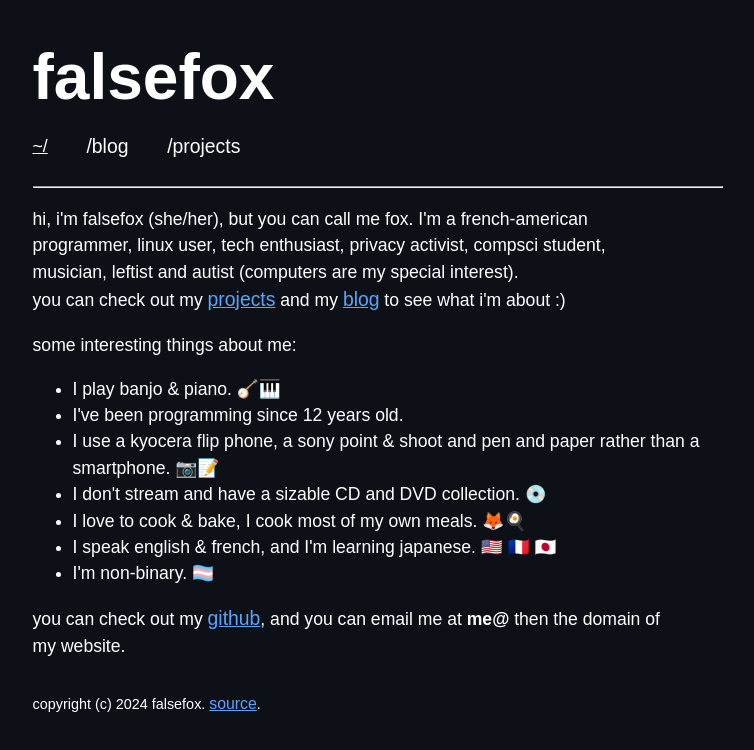
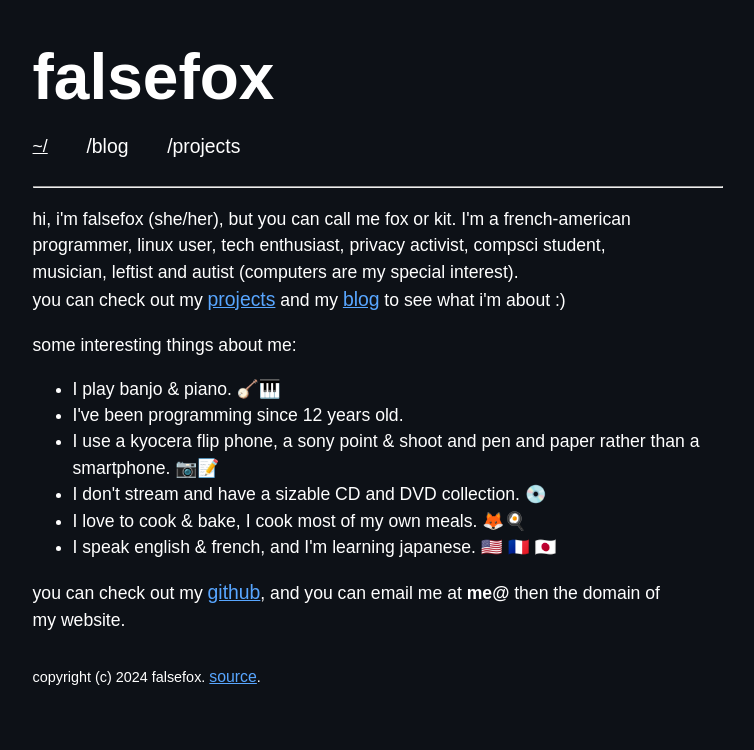
Before and after one commit to false-fox/blog, an Astro site: page / in a window 1280 px wide. Shown: the whole page, without its empty margins (262-1016 px from the left). Built offline with nearby package versions, Linux system fonts and the light colour scheme; Astro itself is replaced by a stand-in of ours; a web font is replaced by a local one.

Commit message:
update index

```diff
--- a/src/pages/index.astro
+++ b/src/pages/index.astro
@@ -7,7 +7,7 @@ import Header from "../components/Header.astro"
 <Layout path="/~" description="falsefox's humble website about tech, privacy, programming, and links to falsefox's blog and projects.">
   <main>
     <Header/>
-    <p>hi, i'm falsefox (she/her), but you can call me fox. I'm a french-american programmer, linux user, tech enthusiast, privacy activist, compsci student, musician, leftist and autist (computers are my special interest).<br> you can check out my <a href="/projects">projects</a> and my <a href="/blog">blog</a> to see what i'm about :)</p>
+    <p>hi, i'm falsefox (she/her), but you can call me fox or kit. I'm a french-american programmer, linux user, tech enthusiast, privacy activist, compsci student, musician, leftist and autist (computers are my special interest).<br> you can check out my <a href="/projects">projects</a> and my <a href="/blog">blog</a> to see what i'm about :)</p>
 
     <p>
       some interesting things about me:
@@ -18,7 +18,6 @@ import Header from "../components/Header.astro"
         <li>I don't stream and have a sizable CD and DVD collection. 💿</li>
         <li>I love to cook & bake, I cook most of my own meals. 🦊🍳</li>
         <li>I speak english & french, and I'm learning japanese. 🇺🇸 🇫🇷 🇯🇵</li>
-        <li>I'm non-binary. 🏳️‍⚧️</li>
       </ul>
     </p>
     <p>
```
